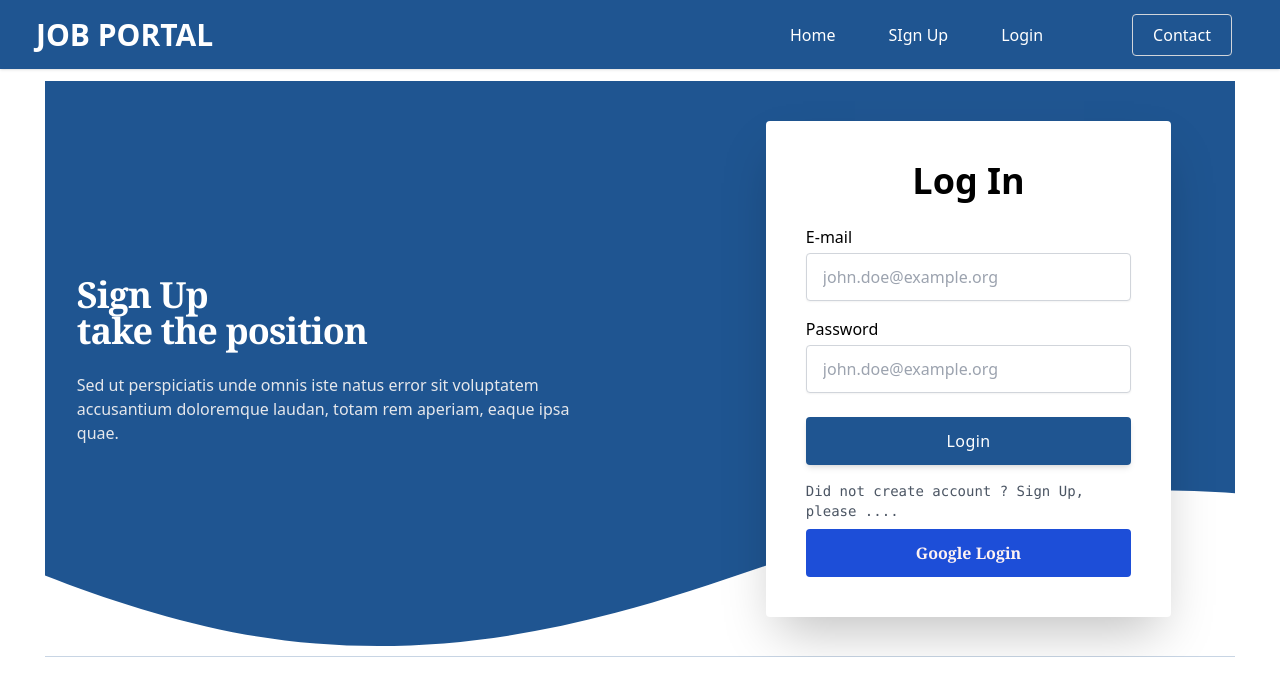
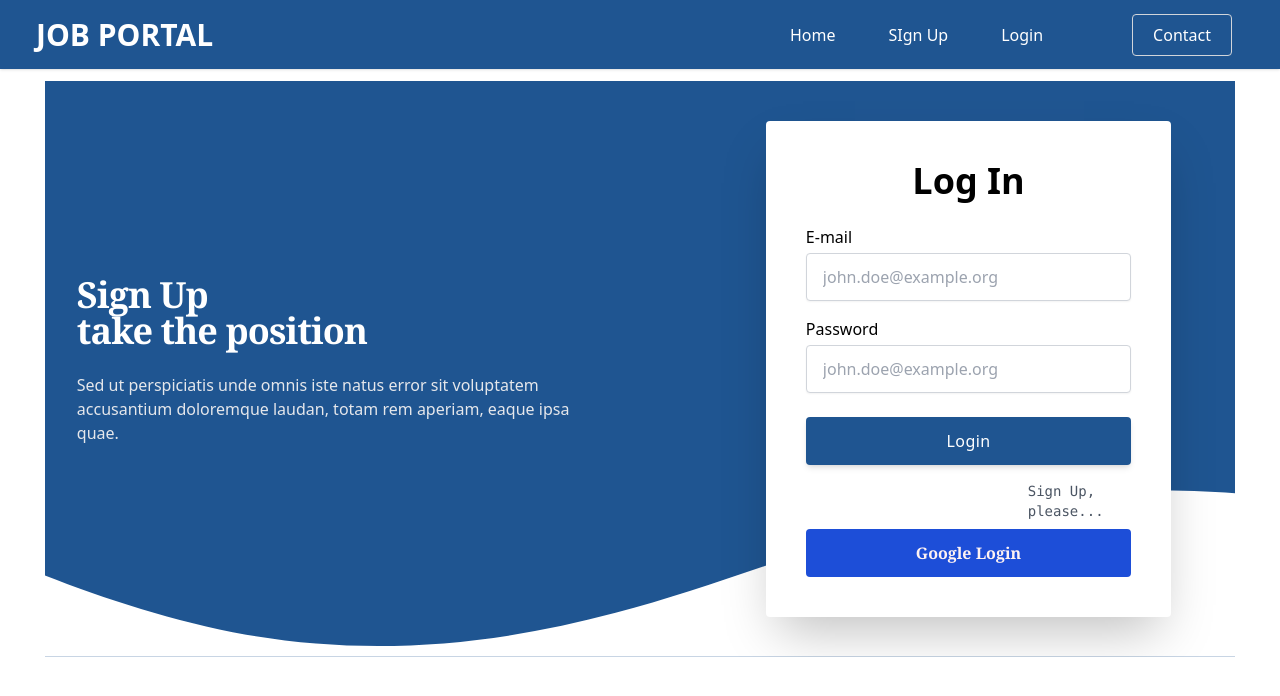
Before and after one commit to sarwar-asik/Job-portal-RTK, a React (Create React App) app: page /login in a window 1280 px wide. Shown: the top 696 px of the page. Built offline with nearby package versions, Linux system fonts and the light colour scheme; no server answers.

Commit message:
marquee tag

```diff
--- /dev/null
+++ b/src/hooks/useDeleteData.js
@@ -0,0 +1,17 @@
+import { useState } from "react";
+
+const useDeleteData = (url) => {
+  const [response, setResponse] = useState("");
+  fetch(url, {
+    method: "DELETE",
+    headers: {
+      "content-type": "application/json",
+    },
+  })
+    .then((res) => res.json())
+    .then((data) => setResponse(data));
+
+  return [response];
+};
+
+export default useDeleteData
--- a/src/layout/dashboard/Dashboard.js
+++ b/src/layout/dashboard/Dashboard.js
@@ -5,7 +5,7 @@ const Dashboard = () => {
   const navigate = useNavigate();
   return (
     <div className="block lg:flex justify-between gap-5 mb-5 mt-4 px-2 relative">
-      <section className="text-[16px] flex lg:flex-col gap-2 font-bold lg:w-[15%] bg-slate-200 shadow lg:min-h-[500px] py-3 rounded-md fixed z-40
+      <section className="text-[16px] flex  lg:flex-col gap-2 font-bold lg:w-[15%] bg-slate-200 shadow lg:min-h-[500px] py-3 rounded-md fixed z-40
       top-[68px] lg:static w-full">
         <Link
           to="/dashboard/addJob"
--- a/src/pages/commonPages/Login.js
+++ b/src/pages/commonPages/Login.js
@@ -135,9 +135,9 @@ const Login = () => {
                     </button>
                   </div>
                 </form>
-                <p className="text-xs font-[400] font-mono text-gray-600 sm:text-sm">
-                  Did not create account ?
-                  <Link to="/signup"> Sign Up, please ....</Link>
+                <p className="text-xs flex items-center justify-between font-[400] font-mono text-gray-600 sm:text-sm">
+                 <marquee behavior="scroll" direction="right"> Did not create account ?</marquee>
+                  <Link to="/signup"> Sign Up, please... </Link>
                 </p>
                 <button
                   onClick={handleGoogleLogin}
--- a/src/pages/employer/MyJobs.js
+++ b/src/pages/employer/MyJobs.js
@@ -19,11 +19,17 @@ const MyJobs = () => {
 
   console.table("from useGetQuery", data, "my jobs");
   const applyJobs = (data) => {
-    Swal.fire(` Applying ${data}`);
+    // Swal.fire(` Applying ${data}`);
+    navigator.clipboard.writeText(data)
+
   };
 
-  if(data.length<1){
-   return <h1 className="text-2xl text-center  mt-16 lg:mt-0  font-semibold">Loading Job .........</h1>
+  if (data.length < 1) {
+    return (
+      <h1 className="text-2xl text-center  mt-16 lg:mt-0  font-semibold">
+        Loading Job .........
+      </h1>
+    );
   }
 
   return (
@@ -57,10 +63,10 @@ const MyJobs = () => {
                     Salary : $ {salary ? salary : "3500"}
                   </h3>
                   <button
-                    onClick={() => applyJobs(position)}
+                    onClick={() => applyJobs(data)}
                     className="bg-[#122D61] p-2 text-white font-bold rounded"
                   >
-                    Apply
+                    Delete
                   </button>
                 </div>
               </aside>
```
